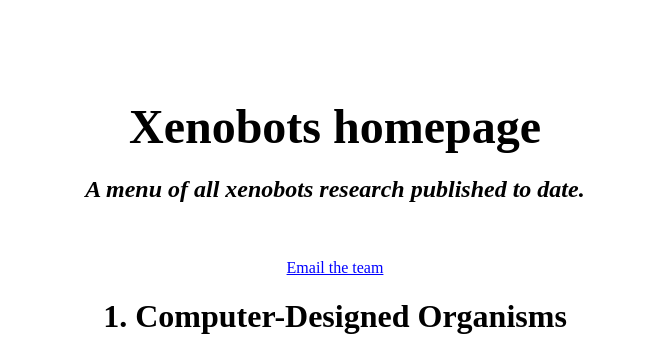
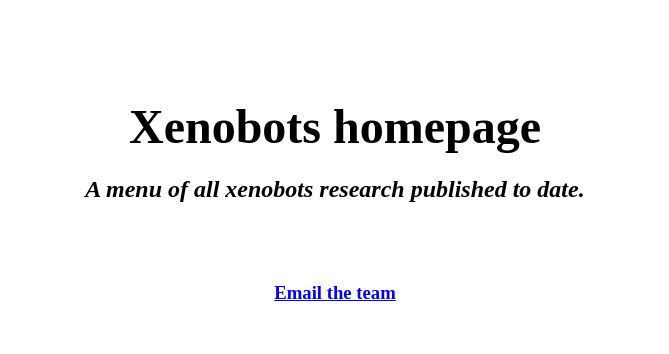
Before and after one commit to xenobots/xenobots.github.io, a plain HTML site: page index.html in a window 1280 px wide. Shown: the top 354 px of the page, without its empty margins (305-974 px from the left). Drawn offline with Linux system fonts and the light colour scheme.

Commit message:
Update index.html

```diff
--- a/index.html
+++ b/index.html
@@ -14,11 +14,10 @@
 <h1><font size="24">Xenobots homepage</font></h1>
 <h2><i>A menu of all xenobots research published to date.</i></h2>
 
-<br><br>
+<p>
+    <h3><a href="mailto:skriegman@g.harvard.edu,Douglas.Blackiston@tufts.edu,Michael.Levin@tufts.edu,josh.bongard@uvm.edu" target="_blank">Email the team</a></h3>
+</p>
 
-<!-- <h2 style="color:red;">red text!</h2> -->
-
-<a href="mailto:skriegman@g.harvard.edu,Douglas.Blackiston@tufts.edu,Michael.Levin@tufts.edu,josh.bongard@uvm.edu" target="_blank">Email the team</a>
 
 <h1>1. Computer-Designed Organisms</h1>
 Jan, 2020 <br>
@@ -49,7 +48,7 @@ Dec, 2021 <br>
 
 More info <a href="https://krorgs.github.io" target="_blank">here</a>.
 
-
+<!-- <h2 style="color:red;">red text!</h2> -->
 
 </div>
 
```
